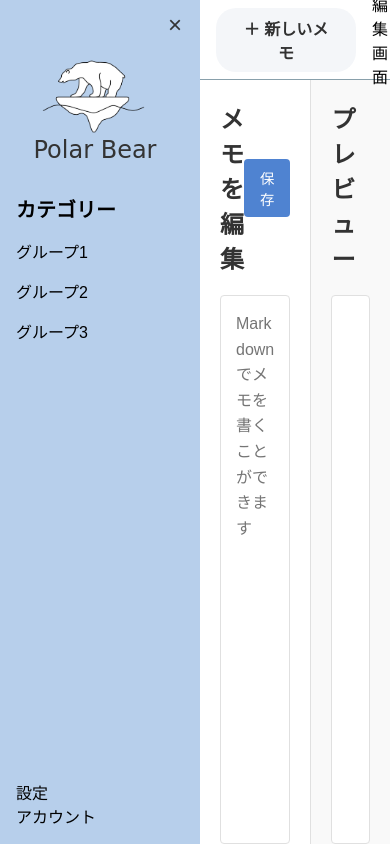
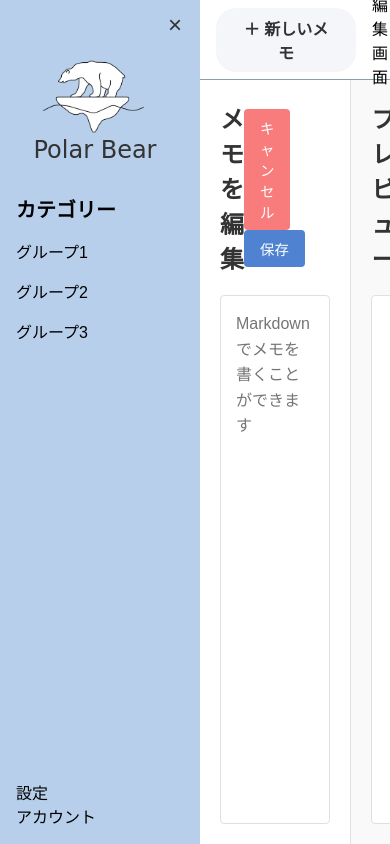
Before and after one commit to yuu-ux/similarian, a plain HTML site: page frontend/index.html in a window 390 px wide. Both pictures are taken after a click on the button "編集画面". Drawn offline with nearby package versions, Linux system fonts and the light colour scheme; some packages are replaced by stand-ins of ours; no server answers.

Commit message:
編集画面のキャンセル機能追加

```diff
--- a/frontend/scripts/memo-edit.js
+++ b/frontend/scripts/memo-edit.js
@@ -2,6 +2,7 @@
 window.toggleMemoEdit = function() {
     const memoList = document.querySelector('.memo-list');
     const memoEditContainer = document.querySelector('.memo-edit-container');
+    const memoEmb = document.querySelector('.memo-emb');  // メモ詳細画面を取得
 
     if (!memoEditContainer) {
         // 編集コンテナが存在しない場合は作成
@@ -12,7 +13,10 @@ window.toggleMemoEdit = function() {
             <div class="memo-edit-left">
                 <div class="memo-edit-header">
                     <h2>メモを編集</h2>
-                    <button class="memo-save-button">保存</button>
+                    <div class="memo-edit-buttons">
+                    <button class="memo-cancel-button">キャンセル</button>
+                        <button class="memo-save-button">保存</button>
+                    </div>
                 </div>
                 <textarea id="memoEditTextarea" class="memo-edit-textarea" placeholder="Markdownでメモを書くことができます"></textarea>
             </div>
@@ -29,9 +33,13 @@ window.toggleMemoEdit = function() {
         setupMemoEdit();
     }
 
-    // 表示切り替え
-    if (memoList) memoList.classList.toggle('hidden');
-    if (memoEditContainer) memoEditContainer.classList.toggle('hidden');
+    // すべての画面を非表示にする
+    if (memoList) memoList.classList.add('hidden');
+    if (memoEmb) memoEmb.classList.add('hidden');
+    if (memoEditContainer) memoEditContainer.classList.add('hidden');
+
+    // 編集画面のみを表示
+    if (memoEditContainer) memoEditContainer.classList.remove('hidden');
 };
 
 // メモ編集画面のセットアップ
@@ -43,8 +51,9 @@ window.setupMemoEdit = function() {
     const memoEditTextarea = document.getElementById('memoEditTextarea');
     const memoPreview = document.getElementById('memoPreview');
     const saveButton = document.querySelector('.memo-save-button');
+    const cancelButton = document.querySelector('.memo-cancel-button');
 
-    if (!memoEditContainer || !memoEditTextarea || !memoPreview || !saveButton) {
+    if (!memoEditContainer || !memoEditTextarea || !memoPreview || !saveButton || !cancelButton) {
         console.error('必要なDOM要素が見つかりません');
         return;
     }
@@ -52,6 +61,21 @@ window.setupMemoEdit = function() {
     // テキストエリアの入力イベント
     memoEditTextarea.addEventListener('input', () => {
         memoPreview.innerHTML = marked.parse(memoEditTextarea.value);
+    });
+
+    // キャンセルボタンのクリックイベント
+    cancelButton.addEventListener('click', () => {
+        // メモ一覧を表示
+        const memoList = document.querySelector('.memo-list');
+        if (memoList) memoList.classList.remove('hidden');
+
+        // 編集画面とメモ詳細画面を非表示
+        if (memoEditContainer) memoEditContainer.classList.add('hidden');
+        const memoEmb = document.querySelector('.memo-emb');
+        if (memoEmb) memoEmb.classList.add('hidden');
+
+        // テキストエリアをクリア
+        memoEditTextarea.value = '';
     });
 
     // 保存ボタンのクリックイベント
@@ -76,8 +100,15 @@ window.setupMemoEdit = function() {
                 // 成功したらメモ一覧を更新
                 if (window.setupMemo) {
                     window.setupMemo().then(() => {
-                        // 編集画面を閉じる
-                        toggleMemoEdit();
+                        // メモ一覧を表示
+                        const memoList = document.querySelector('.memo-list');
+                        if (memoList) memoList.classList.remove('hidden');
+
+                        // 編集画面とメモ詳細画面を非表示
+                        if (memoEditContainer) memoEditContainer.classList.add('hidden');
+                        const memoEmb = document.querySelector('.memo-emb');
+                        if (memoEmb) memoEmb.classList.add('hidden');
+
                         // テキストエリアをクリア
                         memoEditTextarea.value = '';
                     });
--- a/frontend/styles/main.css
+++ b/frontend/styles/main.css
@@ -15,7 +15,6 @@
   display: flex;
   flex-direction: column;
   background-color: #ffffff;
-  overflow-y: auto;
   transition: all 0.3s ease;
 }
 
--- a/frontend/styles/memo-edit.css
+++ b/frontend/styles/memo-edit.css
@@ -1,7 +1,8 @@
 .memo-edit-container {
     display: flex;
-    height: calc(100vh - 60px); /* ヘッダーの高さを引く */
+    height: calc(100vh - 80px); /* ヘッダーの高さを引く値を60pxから80pxに修正 */
     background-color: #ffffff;
+    overflow: hidden; /* コンテナ自体のスクロールを無効化 */
 }
 
 .memo-edit-left {
@@ -35,7 +36,23 @@
     font-size: 0.9rem;
 }
 
+
 .memo-save-button:hover {
+    background-color: #4f83d1;
+}
+
+.memo-cancel-button {
+    padding: 8px 16px;
+    background-color: #f87c7c;
+    color: white;
+    border: none;
+    border-radius: 4px;
+    cursor: pointer;
+    font-size: 0.9rem;
+    margin-right: 40px;
+}
+
+.memo-cancel-button:hover {
     background-color: #4f83d1;
 }
 
@@ -48,6 +65,7 @@
     font-size: 1rem;
     line-height: 1.6;
     resize: none;
+    overflow-y: auto; /* テキストエリアのスクロールは有効のまま */
 }
 
 .memo-edit-textarea:focus {
@@ -61,6 +79,7 @@
     flex-direction: column;
     padding: 20px;
     background-color: #f9f9f9;
+
 }
 
 .memo-preview-header {
@@ -79,5 +98,5 @@
     border: 1px solid #e0e0e0;
     border-radius: 4px;
     background-color: white;
-    overflow-y: auto;
+    overflow-y: auto; /* プレビューエリアのスクロールは有効のまま */
 }
```
Also changed, not shown: frontend/components/memo-edit.html (+1 -0 lines).
